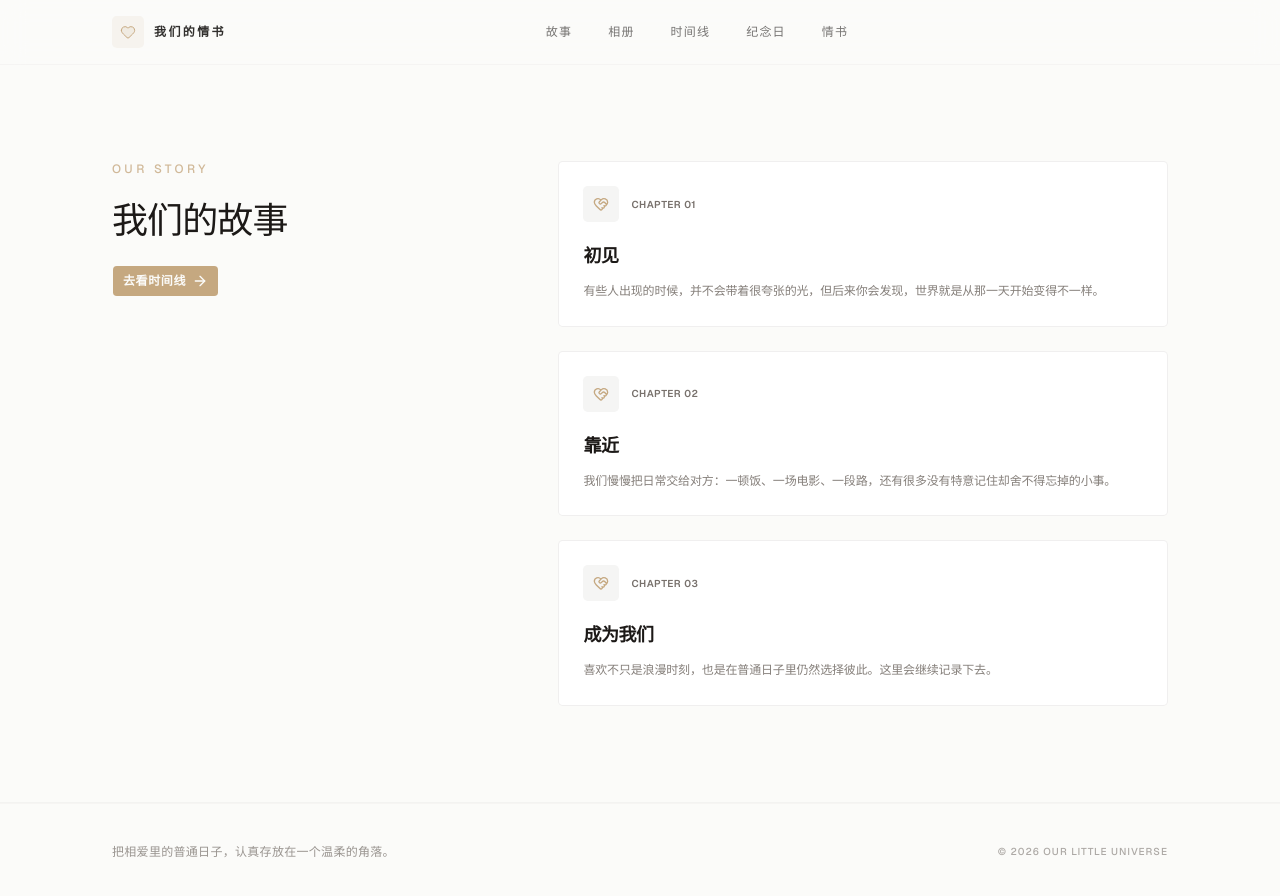
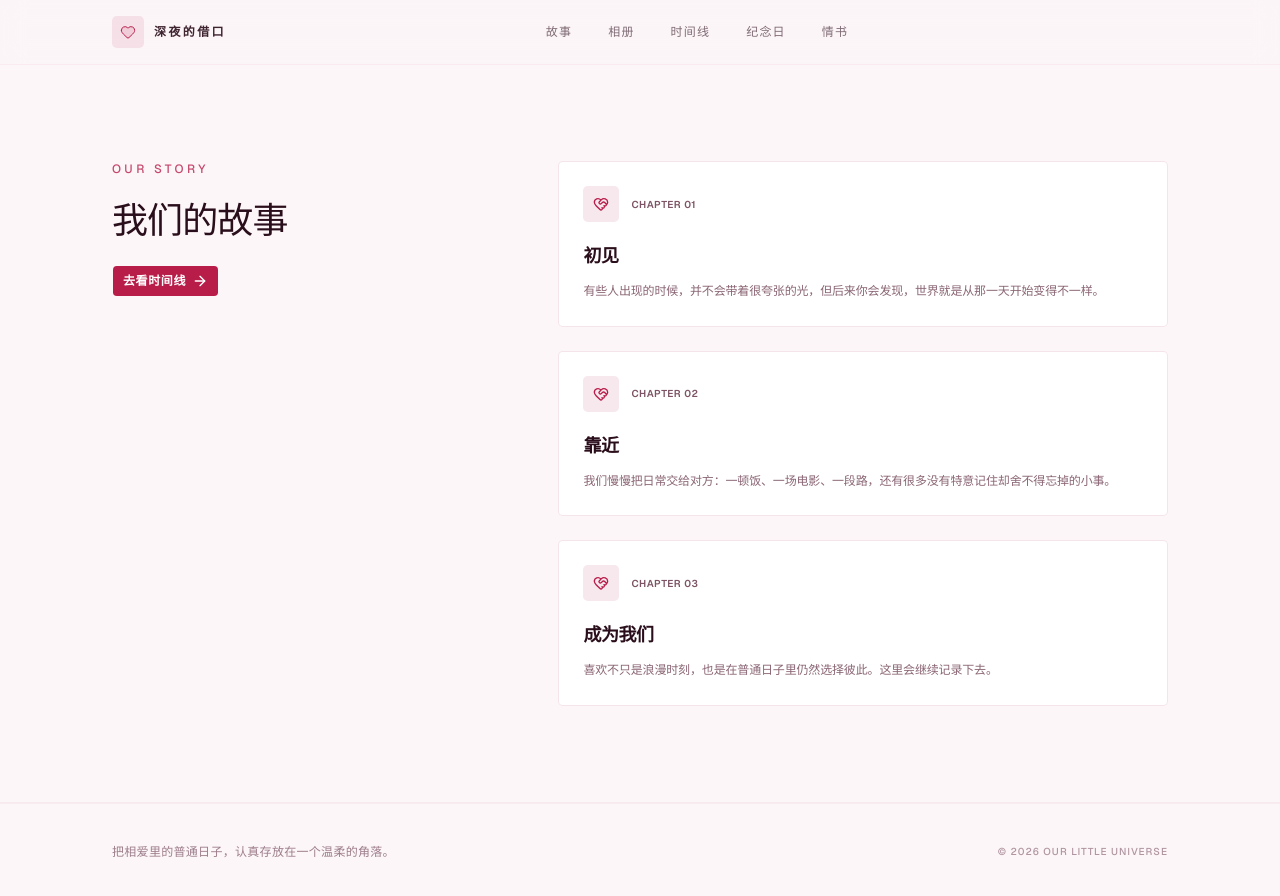
Before and after one commit to hazeFlame/ourdays, a Next.js app: page /story in a window 1280 px wide. Shown: the top 896 px of the page. Built offline with nearby package versions, Linux system fonts and the light colour scheme.

Commit message:
refactor: rename site to 深夜的借口 and update theme to rose-toned color palette

```diff
--- a/src/app/globals.css
+++ b/src/app/globals.css
@@ -49,72 +49,72 @@
 }
 
 :root {
-	--background: #fbfbf9;
-	--foreground: #1c1917;
+	--background: #fcf6f8;
+	--foreground: #2a0e1b;
 	--card: #ffffff;
-	--card-foreground: #1c1917;
+	--card-foreground: #2a0e1b;
 	--popover: #ffffff;
-	--popover-foreground: #1c1917;
-	--primary: #c5a880;
-	--primary-foreground: #fbfbf9;
-	--secondary: #f5f5f4;
-	--secondary-foreground: #292524;
-	--muted: #f5f5f4;
-	--muted-foreground: #78716c;
-	--accent: #c5a880;
+	--popover-foreground: #2a0e1b;
+	--primary: #b81d4a;
+	--primary-foreground: #ffffff;
+	--secondary: #f7e8ee;
+	--secondary-foreground: #3d1024;
+	--muted: #f7e8ee;
+	--muted-foreground: #7d5465;
+	--accent: #b81d4a;
 	--accent-foreground: #ffffff;
 	--destructive: oklch(0.577 0.245 27.325);
-	--border: #e7e5e4;
-	--input: #e7e5e4;
-	--ring: #c5a880;
-	--chart-1: #c5a880;
-	--chart-2: #44403c;
-	--chart-3: #a8a29e;
-	--chart-4: #d6d3d1;
-	--chart-5: #78716c;
+	--border: #eed4de;
+	--input: #eed4de;
+	--ring: #e63969;
+	--chart-1: #b81d4a;
+	--chart-2: #4a182c;
+	--chart-3: #8a4f66;
+	--chart-4: #d69bb0;
+	--chart-5: #7d5465;
 	--radius: 0.375rem;
-	--sidebar: #fbfbf9;
-	--sidebar-foreground: #1c1917;
-	--sidebar-primary: #c5a880;
-	--sidebar-primary-foreground: #fbfbf9;
-	--sidebar-accent: #f5f5f4;
-	--sidebar-accent-foreground: #1c1917;
-	--sidebar-border: #e7e5e4;
-	--sidebar-ring: #c5a880;
+	--sidebar: #fcf6f8;
+	--sidebar-foreground: #2a0e1b;
+	--sidebar-primary: #b81d4a;
+	--sidebar-primary-foreground: #ffffff;
+	--sidebar-accent: #f7e8ee;
+	--sidebar-accent-foreground: #2a0e1b;
+	--sidebar-border: #eed4de;
+	--sidebar-ring: #e63969;
 }
 
 .dark {
-	--background: #0c0a09;
-	--foreground: #fafaf9;
-	--card: #1c1917;
-	--card-foreground: #fafaf9;
-	--popover: #1c1917;
-	--popover-foreground: #fafaf9;
-	--primary: #d6c3a9;
-	--primary-foreground: #0c0a09;
-	--secondary: #292524;
-	--secondary-foreground: #fafaf9;
-	--muted: #292524;
-	--muted-foreground: #a8a29e;
-	--accent: #d6c3a9;
-	--accent-foreground: #0c0a09;
+	--background: #0f0914;
+	--foreground: #fceef4;
+	--card: #1a0f21;
+	--card-foreground: #fceef4;
+	--popover: #1a0f21;
+	--popover-foreground: #fceef4;
+	--primary: #e62e65;
+	--primary-foreground: #ffffff;
+	--secondary: #2d1433;
+	--secondary-foreground: #fceef4;
+	--muted: #2a122e;
+	--muted-foreground: #b88aa0;
+	--accent: #e62e65;
+	--accent-foreground: #ffffff;
 	--destructive: oklch(0.704 0.191 22.216);
-	--border: #292524;
-	--input: #292524;
-	--ring: #d6c3a9;
-	--chart-1: #d6c3a9;
-	--chart-2: #a8a29e;
-	--chart-3: #78716c;
-	--chart-4: #44403c;
-	--chart-5: #292524;
-	--sidebar: #1c1917;
-	--sidebar-foreground: #fafaf9;
-	--sidebar-primary: #d6c3a9;
-	--sidebar-primary-foreground: #0c0a09;
-	--sidebar-accent: #292524;
-	--sidebar-accent-foreground: #fafaf9;
-	--sidebar-border: #292524;
-	--sidebar-ring: #d6c3a9;
+	--border: #3a193f;
+	--input: #3a193f;
+	--ring: #f44376;
+	--chart-1: #e62e65;
+	--chart-2: #b88aa0;
+	--chart-3: #7a4d65;
+	--chart-4: #4a223a;
+	--chart-5: #2a122e;
+	--sidebar: #1a0f21;
+	--sidebar-foreground: #fceef4;
+	--sidebar-primary: #e62e65;
+	--sidebar-primary-foreground: #ffffff;
+	--sidebar-accent: #2d1433;
+	--sidebar-accent-foreground: #fceef4;
+	--sidebar-border: #3a193f;
+	--sidebar-ring: #f44376;
 }
 
 @layer base {
--- a/src/app/layout.tsx
+++ b/src/app/layout.tsx
@@ -16,7 +16,7 @@ const geistMono = Geist_Mono({
 });
 
 export const metadata: Metadata = {
-	title: "我们的情书",
+	title: "深夜的借口",
 	description: "一个收藏故事、照片、纪念日和情书的情侣纪念网站。",
 };
 
--- a/src/components/home/hero.tsx
+++ b/src/components/home/hero.tsx
@@ -32,7 +32,7 @@ export function HomeHero({
 						unoptimized
 					/>
 				) : (
-					<div className="h-full w-full bg-[radial-gradient(circle_at_20%_20%,rgba(197,168,128,0.12)_0,transparent_45%),linear-gradient(135deg,var(--background)_0%,#FAF9F6_40%,#F5F5F3_100%)] dark:bg-[radial-gradient(circle_at_20%_20%,rgba(214,195,169,0.08)_0,transparent_40%),linear-gradient(135deg,#0C0A09_0%,#151311_100%)]" />
+					<div className="h-full w-full bg-[radial-gradient(circle_at_20%_20%,rgba(230,46,101,0.15)_0,transparent_45%),linear-gradient(135deg,var(--background)_0%,#fcf2f5_40%,#f7e6eb_100%)] dark:bg-[radial-gradient(circle_at_20%_20%,rgba(230,46,101,0.18)_0,transparent_40%),linear-gradient(135deg,#0f0914_0%,#180e21_100%)]" />
 				)}
 				<div className="absolute inset-0 bg-background/50 backdrop-blur-[1px]" />
 			</div>
@@ -75,9 +75,9 @@ export function HomeHero({
 					transition={{ delay: 0.1, duration: 0.8, ease: "easeOut" }}
 				>
 					{/* Decorative minimal card 1 */}
-					<div className="absolute left-6 top-8 h-64 w-48 rotate-[-6deg] rounded-md border border-border/30 bg-gradient-to-br from-[#EFECE6] to-[#D9D4C7] dark:from-[#292524] dark:to-[#1C1917] p-4 shadow-[0_10px_30px_-15px_rgba(0,0,0,0.1)] dark:shadow-none" />
+					<div className="absolute left-6 top-8 h-64 w-48 rotate-[-6deg] rounded-md border border-border/30 bg-gradient-to-br from-[#f8e5ec] to-[#e8c6d4] dark:from-[#2a132c] dark:to-[#180d19] p-4 shadow-[0_10px_30px_-15px_rgba(0,0,0,0.1)] dark:shadow-none" />
 					{/* Decorative minimal card 2 */}
-					<div className="absolute right-4 top-16 h-72 w-52 rotate-[5deg] rounded-md border border-border/30 bg-gradient-to-br from-[#EAE6DF] via-[#DFDCD5] to-[#C8C2B7] dark:from-[#292524] dark:via-[#221F1D] dark:to-[#181615] p-4 shadow-[0_12px_36px_-15px_rgba(0,0,0,0.12)] dark:shadow-none" />
+					<div className="absolute right-4 top-16 h-72 w-52 rotate-[5deg] rounded-md border border-border/30 bg-gradient-to-br from-[#f2daf0] via-[#e4c4e0] to-[#cb9dc3] dark:from-[#331737] dark:via-[#261029] dark:to-[#160a17] p-4 shadow-[0_12px_36px_-15px_rgba(0,0,0,0.12)] dark:shadow-none" />
 
 					{/* Main love days tracker card */}
 					<Link
--- a/src/components/layout/site-header.tsx
+++ b/src/components/layout/site-header.tsx
@@ -91,7 +91,7 @@ export function SiteHeader() {
 					<div className="flex size-8 shrink-0 items-center justify-center rounded-md bg-primary/10 text-primary">
 						<Heart className="size-4 fill-primary/10 stroke-[1.5]" />
 					</div>
-					<span className="text-xs font-semibold tracking-[0.2em] uppercase text-foreground/90">我们的情书</span>
+					<span className="text-xs font-semibold tracking-[0.2em] uppercase text-foreground/90">深夜的借口</span>
 				</Link>
 
 				<nav className="hidden items-center gap-1 md:flex">
@@ -118,7 +118,7 @@ export function SiteHeader() {
 										onClick={() => setOpen(false)}
 									>
 										<Heart className="size-4 fill-primary/10 text-primary stroke-[1.5]" />
-										<span className="text-xs font-semibold tracking-[0.2em] uppercase text-foreground/90">我们的情书</span>
+										<span className="text-xs font-semibold tracking-[0.2em] uppercase text-foreground/90">深夜的借口</span>
 									</Link>
 								</SheetTitle>
 							</SheetHeader>
--- a/src/components/photos/photo-grid.tsx
+++ b/src/components/photos/photo-grid.tsx
@@ -9,10 +9,10 @@ import { formatDisplayDate, formatDisplayDateTime } from "@/lib/date";
 import { Button } from "@/components/ui/button";
 
 const fallbackGradients = [
-	"from-[#EFECE6] to-[#D9D4C7]",
-	"from-[#EAE6DF] via-[#DFDCD5] to-[#C8C2B7]",
-	"from-[#F2EDE4] to-[#E3D9C8]",
-	"from-[#EAEAEA] to-[#CCCCCC]",
+	"from-[#f8e5ec] to-[#e8c6d4] dark:from-[#2a132c] dark:to-[#180d19]",
+	"from-[#f2daf0] via-[#e4c4e0] to-[#cb9dc3] dark:from-[#331737] dark:to-[#160a17]",
+	"from-[#fceef4] to-[#ecc0d3] dark:from-[#261029] dark:to-[#120815]",
+	"from-[#f5e3eb] to-[#d69bb0] dark:from-[#2d1433] dark:to-[#180e21]",
 ];
 
 type PhotoGroup = {
--- a/src/lib/content.ts
+++ b/src/lib/content.ts
@@ -166,9 +166,9 @@ const fallbackAnniversaries: MemoryAnniversary[] = [
 ];
 
 const fallbackSettings: SiteSettings = {
-	siteTitle: "我们的情书",
+	siteTitle: "深夜的借口",
 	coupleNames: "你和我",
-	heroTitle: "我们的情书",
+	heroTitle: "深夜的借口",
 	heroSubtitle: "把相爱这件小事，认真收藏成一个会发光的地方。",
 	loveStartDate: "2024-05-20",
 	heroImageUrl: null,
```
Also changed, not shown: 1 other file (tests, documents, lock files or other folders).
